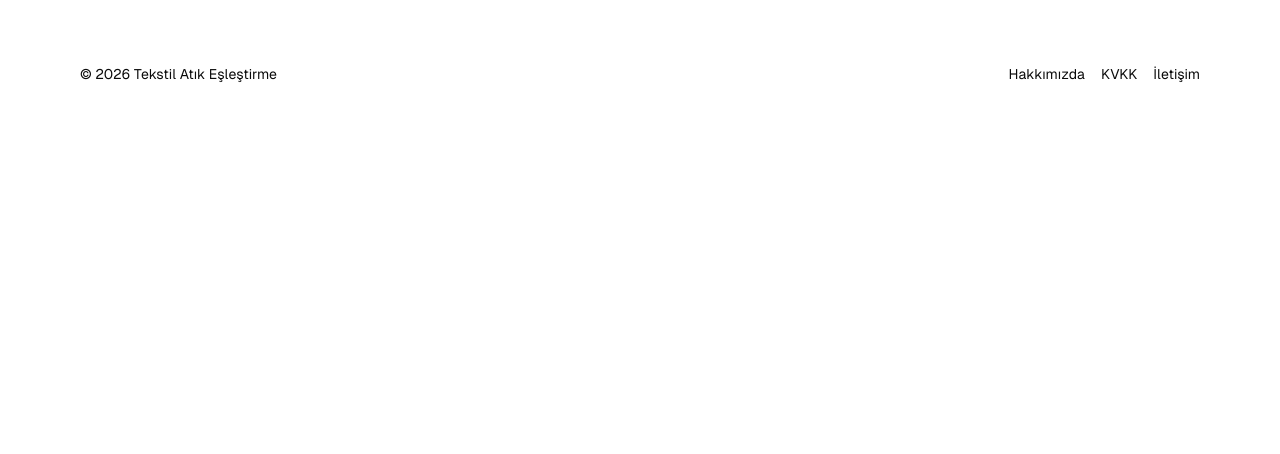
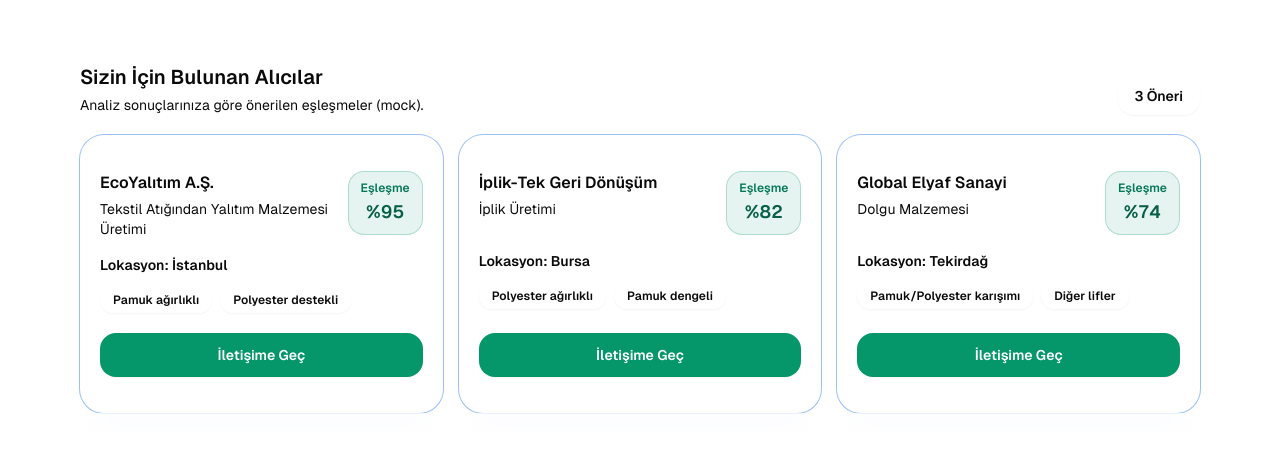
Before and after one commit to iremdemir5/tekstil-atik-eslestirme, a Next.js app in the folder web/: page /analysis/1 in a window 1280 px wide. Shown: the part 910-1364 px from the top of the page. Before the commit the page ends 1034 px from the top, so only its background shows below. Built offline with nearby package versions, Linux system fonts and the light colour scheme; no server answers.

Commit message:
firma sayfası tamamlandı

```diff
--- a/web/src/app/(dashboard)/analysis/[sessionId]/page.tsx
+++ b/web/src/app/(dashboard)/analysis/[sessionId]/page.tsx
@@ -433,6 +433,100 @@ export default function AnalysisSessionPage({ params }: Props) {
           </div>
         </div>
       </div>
+
+      <div className="mt-10">
+        <div className="flex items-end justify-between gap-4">
+          <div className="space-y-1">
+            <h2 className="text-xl font-semibold">Sizin İçin Bulunan Alıcılar</h2>
+            <p className="text-sm text-foreground/70">
+              Analiz sonuçlarınıza göre önerilen eşleşmeler (mock).
+            </p>
+          </div>
+          <div className="rounded-2xl border border-white/40 bg-white/10 px-4 py-2 text-sm font-semibold text-foreground/80 shadow-sm">
+            3 Öneri
+          </div>
+        </div>
+
+        <div className="mt-5 grid gap-4 md:grid-cols-3">
+          {[
+            {
+              id: "eco",
+              name: "EcoYalıtım A.Ş.",
+              sector: "Tekstil Atığından Yalıtım Malzemesi Üretimi",
+              score: 95,
+              location: "İstanbul",
+              badges: ["Pamuk ağırlıklı", "Polyester destekli"],
+            },
+            {
+              id: "ipliktek",
+              name: "İplik-Tek Geri Dönüşüm",
+              sector: "İplik Üretimi",
+              score: 82,
+              location: "Bursa",
+              badges: ["Polyester ağırlıklı", "Pamuk dengeli"],
+            },
+            {
+              id: "global",
+              name: "Global Elyaf Sanayi",
+              sector: "Dolgu Malzemesi",
+              score: 74,
+              location: "Tekirdağ",
+              badges: ["Pamuk/Polyester karışımı", "Diğer lifler"],
+            },
+          ].map((buyer) => (
+            <Card
+              key={buyer.id}
+              className="rounded-3xl border-white/50 bg-white/15 shadow-sm backdrop-blur-md"
+            >
+              <div className="flex h-full flex-col px-5 py-5">
+                <div className="flex items-start justify-between gap-3">
+                  <div className="min-w-0">
+                    <div className="truncate text-base font-semibold text-foreground/95">{buyer.name}</div>
+                    <div className="mt-1 text-sm text-foreground/70">{buyer.sector}</div>
+                  </div>
+
+                  <div className="shrink-0 rounded-2xl border border-emerald-600/25 bg-emerald-600/10 px-3 py-2 text-center">
+                    <div className="text-xs font-semibold text-emerald-700">Eşleşme</div>
+                    <div className="mt-0.5 text-lg font-semibold text-emerald-800">
+                      %{buyer.score}
+                    </div>
+                  </div>
+                </div>
+
+                <div className="mt-4 flex items-center justify-between gap-3">
+                  <div className="text-sm font-semibold text-foreground/70">
+                    Lokasyon: <span className="text-foreground">{buyer.location}</span>
+                  </div>
+                </div>
+
+                <div className="mt-3 flex flex-wrap gap-2">
+                  {buyer.badges.map((b) => (
+                    <span
+                      key={b}
+                      className="inline-flex rounded-full border border-white/40 bg-white/10 px-3 py-1 text-xs font-semibold text-foreground/80 shadow-sm"
+                    >
+                      {b}
+                    </span>
+                  ))}
+                </div>
+
+                <div className="mt-auto pt-5">
+                  <button
+                    type="button"
+                    onClick={() => {
+                      // Mock buton: gerçek entegrasyonda form/endpoint tetiklenebilir.
+                      console.log(`İletişime geç: ${buyer.name}`)
+                    }}
+                    className="h-11 w-full rounded-2xl bg-emerald-600 px-5 text-sm font-semibold text-white shadow-sm transition hover:bg-emerald-700 disabled:opacity-60"
+                  >
+                    İletişime Geç
+                  </button>
+                </div>
+              </div>
+            </Card>
+          ))}
+        </div>
+      </div>
     </div>
   )
 }
```
